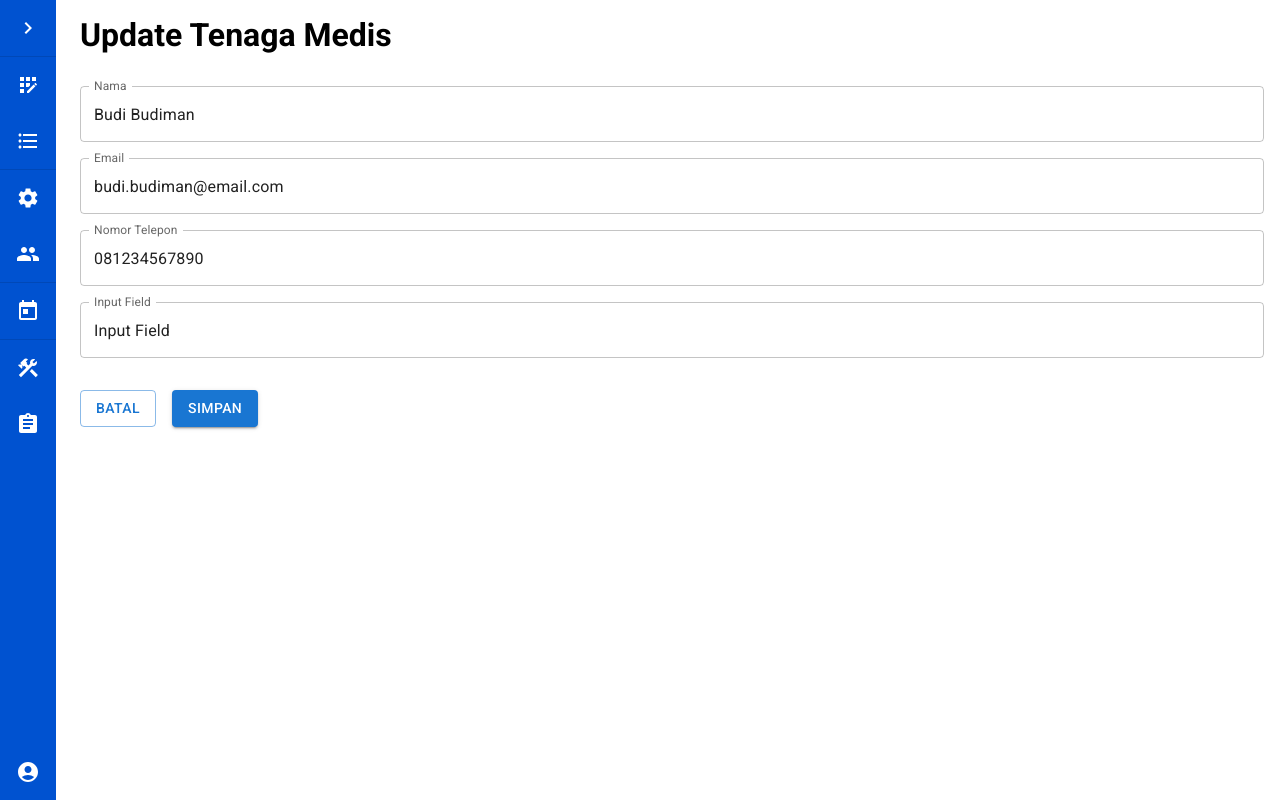
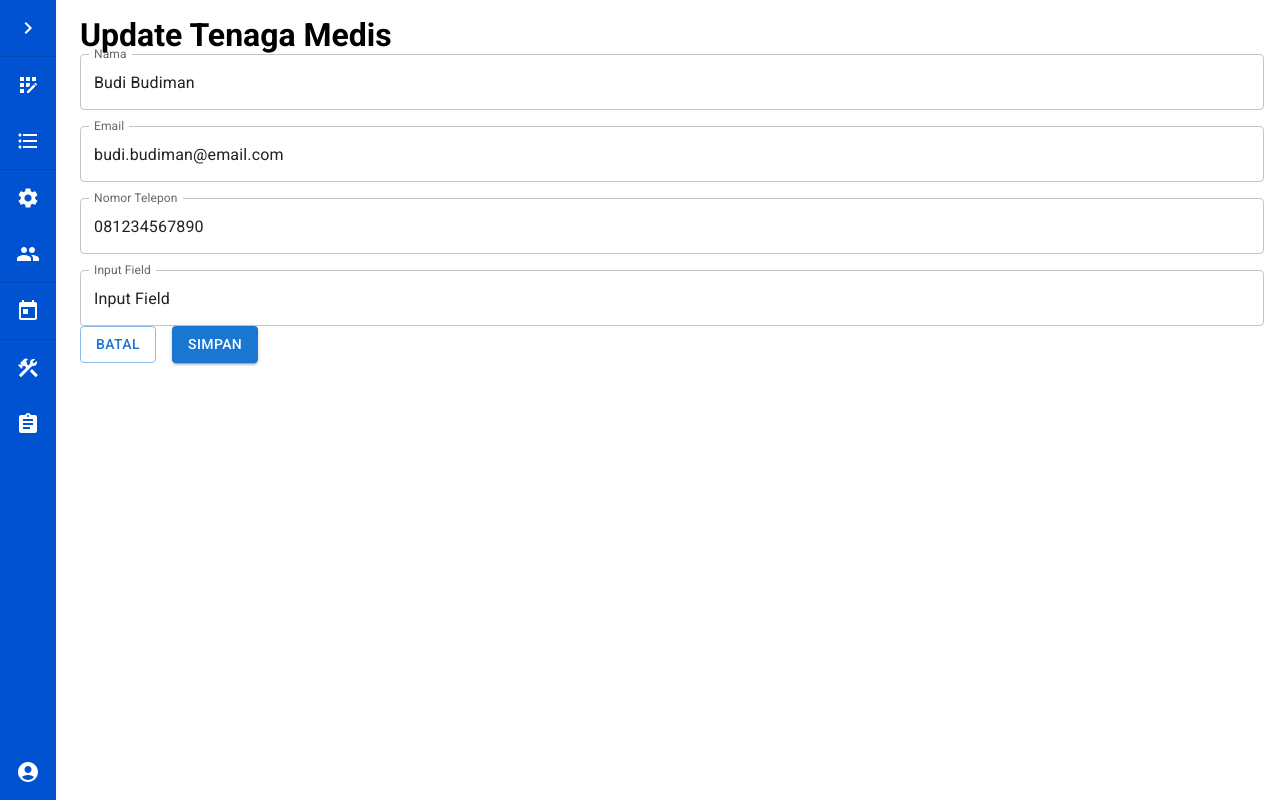
Before and after one commit to dnswd/jiva, a Next.js app: page /tenaga-medis/update in a window 1280 px wide. Built offline with nearby package versions, Linux system fonts and the light colour scheme.

Commit message:
refactor: use container and remove inline styling

```diff
--- a/pages/tenaga-medis/create.js
+++ b/pages/tenaga-medis/create.js
@@ -14,7 +14,7 @@ function CreateTenagaMedis() {
         <div className={layoutStyles.containerWithSidebar}>
           <h1>Tambah Tenaga Medis</h1>
 
-          <Stack spacing={2} style={{marginTop: "2em"}}>
+          <Stack spacing={2}>
             <TextField
               fullWidth
               variant="outlined"
@@ -44,7 +44,7 @@ function CreateTenagaMedis() {
             />
           </Stack>
 
-          <Stack spacing={2} direction="row" style={{marginTop: "2em"}}>
+          <Stack spacing={2} direction="row">
             <Button variant="outlined">Batal</Button>
             <Button variant="contained">Tambah</Button>
           </Stack>
--- a/pages/tenaga-medis/detail.js
+++ b/pages/tenaga-medis/detail.js
@@ -14,7 +14,7 @@ function DetailTenagaMedis() {
         <div className={layoutStyles.containerWithSidebar}>
           <h1>Detil Informasi Tenaga Medis</h1>
 
-          <Stack spacing={2} style={{marginTop: "2em"}}>
+          <Stack spacing={2}>
             <TextField
               fullWidth
               variant="outlined"
@@ -56,7 +56,7 @@ function DetailTenagaMedis() {
             />
           </Stack>
 
-          <Stack spacing={2} direction="row" style={{marginTop: "2em"}}>
+          <Stack spacing={2} direction="row">
             <Button variant="outlined">Hapus</Button>
             <Button variant="contained">Ubah</Button>
           </Stack>
--- a/pages/tenaga-medis/update.js
+++ b/pages/tenaga-medis/update.js
@@ -14,7 +14,7 @@ function UpdateTenagaMedis() {
         <div className={layoutStyles.containerWithSidebar}>
           <h1>Update Tenaga Medis</h1>
 
-          <Stack spacing={2} style={{marginTop: "2em"}}>
+          <Stack spacing={2}>
             <TextField
               fullWidth
               variant="outlined"
@@ -44,7 +44,7 @@ function UpdateTenagaMedis() {
             />
           </Stack>
 
-          <Stack spacing={2} direction="row" style={{marginTop: "2em"}}>
+          <Stack spacing={2} direction="row">
             <Button variant="outlined">Batal</Button>
             <Button variant="contained">Simpan</Button>
           </Stack>
--- a/styles/Layout.module.css
+++ b/styles/Layout.module.css
@@ -1,3 +1,4 @@
 .containerWithSidebar {
     padding: 1em 1em 1em 5em;
+    max-width: 175vh;
 }
```
